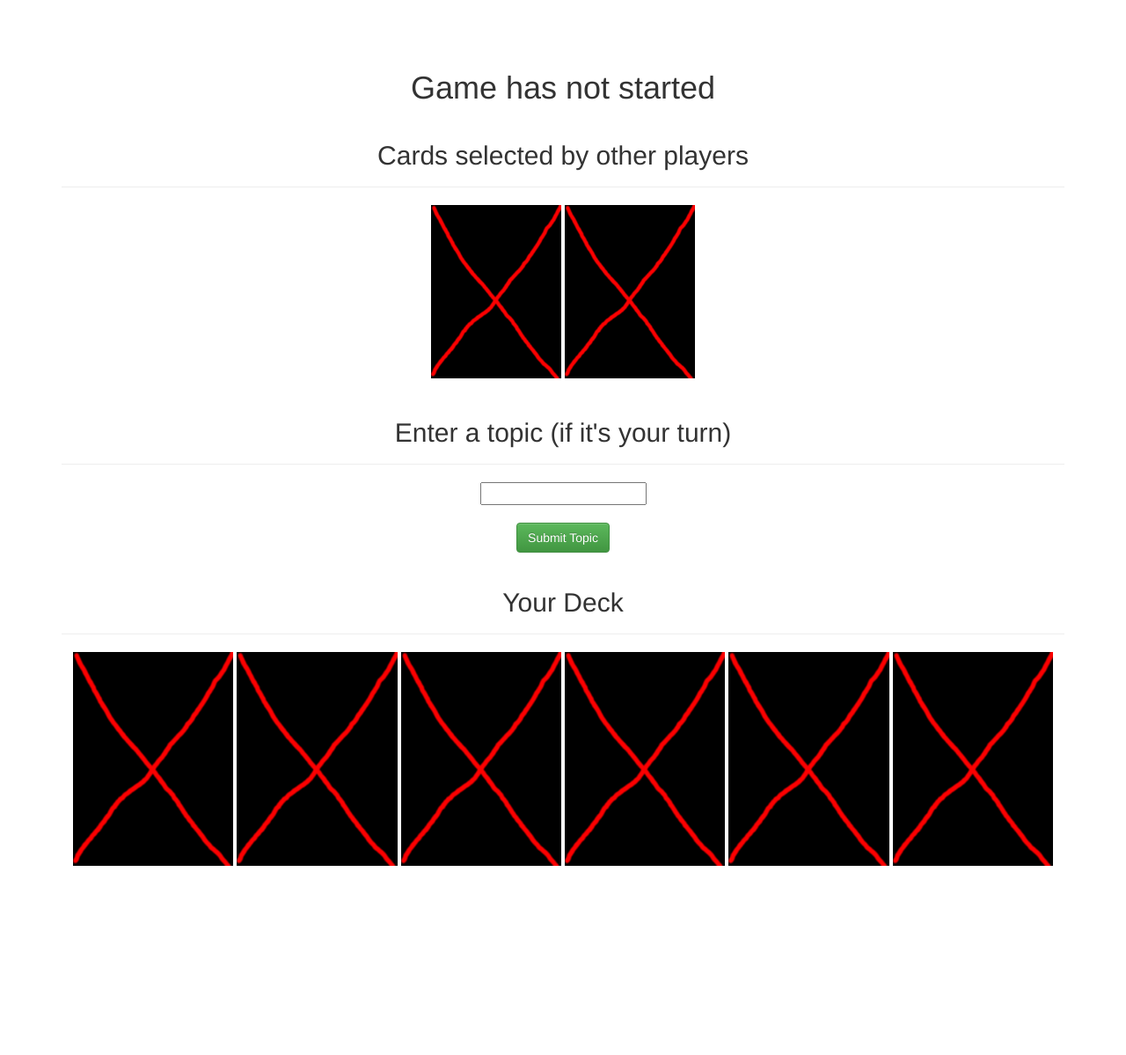
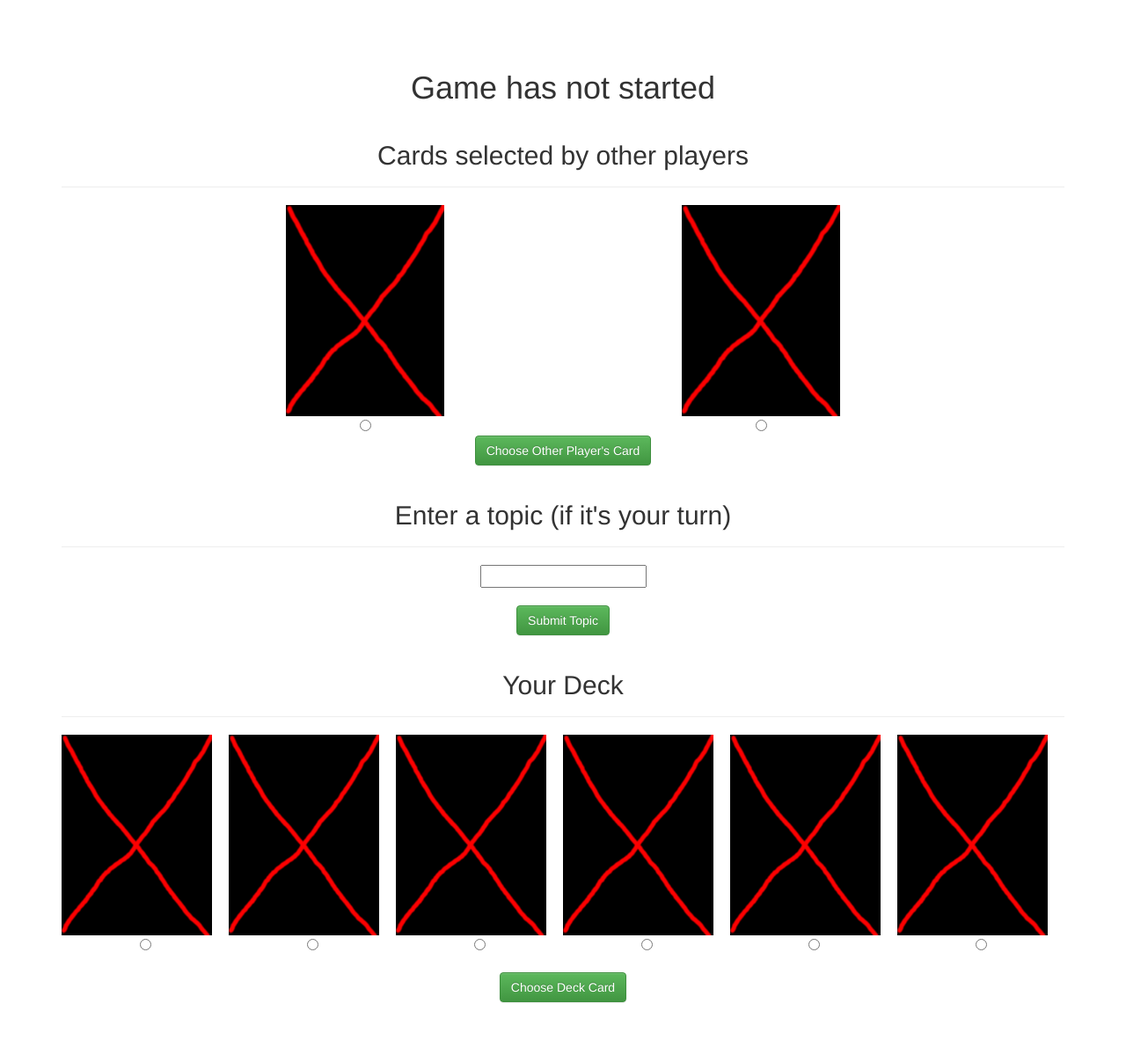
Before and after one commit to frizensami/dixit, a Flask app: page /1 in a window 1280 px wide. Shown: the whole page at 88% size. Before the commit the page ends 984 px from the top, so only its background shows below. Run offline with Flask 2, Linux system fonts and the light colour scheme; some libraries are stand-ins or nearby versions.

Commit message:
Game supports up to players picking a card to match topic

```diff
--- a/app.py
+++ b/app.py
@@ -25,11 +25,20 @@ current_game = None
 # Controllers.
 #----------------------------------------------------------------------------#
 
+def topic_callback(topic):
+    socketio.emit('topic', {'topic': topic}, broadcast=True)
+    print "Emitted topic: " + str(topic)
+
+
+def pick_target_callback():
+    print "====PICK TARGET===="
+
 
 @socketio.on('start_command')
 def start(data):
     global current_game
-    current_game = Game(num_players=3)
+    current_game = Game(num_players=3, send_topic_callback=topic_callback,
+                        send_pick_target_callback=pick_target_callback)
     if current_game.begin():
 
         to_send = {'starting_player': current_game.current_target_player}
@@ -42,12 +51,20 @@ def start(data):
         print "Game start status %s" % current_game.started
 
 
-@socketio.on('card_clicked')
-def clicked(data):
+@socketio.on('deck_card_clicked')
+def deck_clicked(data):
     player_id = data["playerid"]
     card_id = data["cardid"]
     print "card id: %s clicked by %s" % (str(card_id), str(player_id))
-    current_game.notify_card_clicked(player_id, card_id)
+    current_game.notify_deck_card_clicked(player_id, card_id)
+
+
+@socketio.on('other_card_clicked')
+def other_clicked(data):
+    player_id = data["playerid"]
+    card_id = data["cardid"]
+    print "card id: %s clicked by %s" % (str(card_id), str(player_id))
+    current_game.notify_other_card_clicked(player_id, card_id)
 
 
 @socketio.on('new_topic')
--- a/templates/pages/player.html
+++ b/templates/pages/player.html
@@ -54,23 +54,71 @@
         set_deck(data[my_id]);
 
         if (current_player_id == my_id) {
-            change_header("Please enter a <b> topic </b> and click on a <b> card from your deck </b>");
+          change_header("Please enter a <b> topic </b> and choose a <b> related card from your deck </b>");
         } else {
           change_header("<b>Waiting for Player " + data["starting_player"] + " (not you) to select a topic and card</b>");
         }
 
+        alert("Game started! Please read the instructions at the top");
+
       });
 
+      socket.on('topic', function(data) {
+        console.log(data);
+        topic = data["topic"];
 
-    function card_clicked(card_index) {
-        console.log("Card clicked: " + card_index);
-        socket.emit('card_clicked', {playerid: my_id, cardid: card_index});
+        if (current_player_id == my_id) {
+          change_header("Topic is: <b> " + topic + "</b>. Please wait for other players to choose a card.");
+        } else {
+          change_header("Topic is: <b> " + topic + "</b>. Please choose a card!");
+        }
+
+        alert("New instructions received - please check the top!");
+
+      });
+      function deck_card_clicked(card_index) {
+        console.log("deck card clicked: " + card_index);
+        socket.emit('deck_card_clicked', {playerid: my_id, cardid: card_index});
+      }
+
+      function other_card_clicked(card_index) {
+        console.log("other_card clicked: " + card_index);
+        socket.emit('other_card_clicked', {playerid: my_id, cardid: card_index});
       }
 
       function submit_topic() {
         var topic_text = document.getElementById('topic').value;
         console.log("Entering topic: " + topic_text);
         socket.emit('new_topic', {playerid: my_id, topictext: topic_text});
+        alert("Topic submitted: " + topic_text)
+      }
+
+      function find_selected_other_card() {
+        for (var i = 0; i < 2; i++) {
+          var radio_name = 'o' + i + '-radio';
+          if(document.getElementById(radio_name).checked) {
+            console.log("Radio Clicked for other: " + i);
+            return other_card_clicked(i);
+          }
+        }
+
+        console.log("No card clicked!")
+        return null;
+      }
+
+      function find_selected_deck_card() {
+        for (var i = 0; i < 6; i++) {
+          var radio_name = 'c' + i + '-radio';
+          if(document.getElementById(radio_name).checked) {
+            console.log("Radio Clicked for deck: " + i);
+            alert("Card selected from deck!");
+            return deck_card_clicked(i);
+          }
+        }
+
+        console.log("No card clicked!")
+        alert("No card selected!");
+        return null;
       }
 
 
@@ -80,17 +128,31 @@
       <h1 id="header">Game has not started</h1>
 
 
+
+<!-- OTHER CARDS -->
+
       <div class="page-header">
         <h2 id="header">Cards selected by other players</h2>
-
       </div>
 
+      <table>
+        <tr>
+         <td style="text-align: center"> <img id='o0' width='40%'> </td>
+         <td style="text-align: center"> <img id='o1' width='40%'></td>
+       </tr>
+       <tr>
+        <td style="text-align: center"> <input type="radio" name='g2' id='o0-radio'> </td>
+        <td style="text-align: center"> <input type="radio" name='g2' id='o1-radio'> </td>
+      </tr>
 
-          <input id='o0' onclick=card_clicked('o0') type="image" width="13%">
-          <input id='o1' onclick=card_clicked('o1') type="image" width="13%">
+    </table>
+
+    <button onclick=find_selected_other_card() class="btn btn-success" role="button">Choose Other Player's Card</button>
 
 
 
+
+<!-- TOPIC -->
     <div class="page-header">
       <h2 id="header">Enter a topic (if it's your turn)</h2>
     </div>
@@ -104,16 +166,36 @@
       <button onclick=submit_topic() class="btn btn-success" role="button">Submit Topic</button>
     </div>
 
+<!-- YOUR DECK -->
+
     <div class="page-header">
       <h2 id="header">Your Deck</h2>
     </div>
 
-          <input id='c0' onclick=card_clicked('c0') type="image" width="16%">
-          <input id='c1' onclick=card_clicked('c1') type="image" width="16%">
-          <input id='c2' onclick=card_clicked('c2') type="image" width="16%">
-          <input id='c3' onclick=card_clicked('c3') type="image" width="16%">
-          <input id='c4' onclick=card_clicked('c4') type="image" width="16%">
-          <input id='c5' onclick=card_clicked('c5') type="image" width="16%">
+    <table>
+      <tr align>
+       <td> <img id='c0' width='90%'> </td>
+       <td> <img id='c1' width='90%'></td>
+       <td> <img id='c2' width='90%'> </td>
+       <td> <img id='c3' width='90%'> </td>
+       <td> <img id='c4' width='90%'> </td>
+       <td> <img id='c5' width='90%'> </td>
+     </tr>
+     <tr>
+      <td style="text-align: center"> <input type="radio" name='g1' id='c0-radio'> </td>
+      <td style="text-align: center"> <input type="radio" name='g1' id='c1-radio'> </td>
+      <td style="text-align: center"> <input type="radio" name='g1' id='c2-radio'> </td>
+      <td style="text-align: center"> <input type="radio" name='g1' id='c3-radio'> </td>
+      <td style="text-align: center"> <input type="radio" name='g1' id='c4-radio'> </td>
+      <td style="text-align: center"> <input type="radio" name='g1' id='c5-radio'> </td>
+    </tr>
+
+  </table>
+
+  <br>
+
+  <button onclick=find_selected_deck_card() class="btn btn-success" role="button">Choose Deck Card</button>
+
 
         <script>
 
```
Also changed, not shown: game.py (+38 -10 lines). Lines whose indentation alone changed are shown as unchanged.
